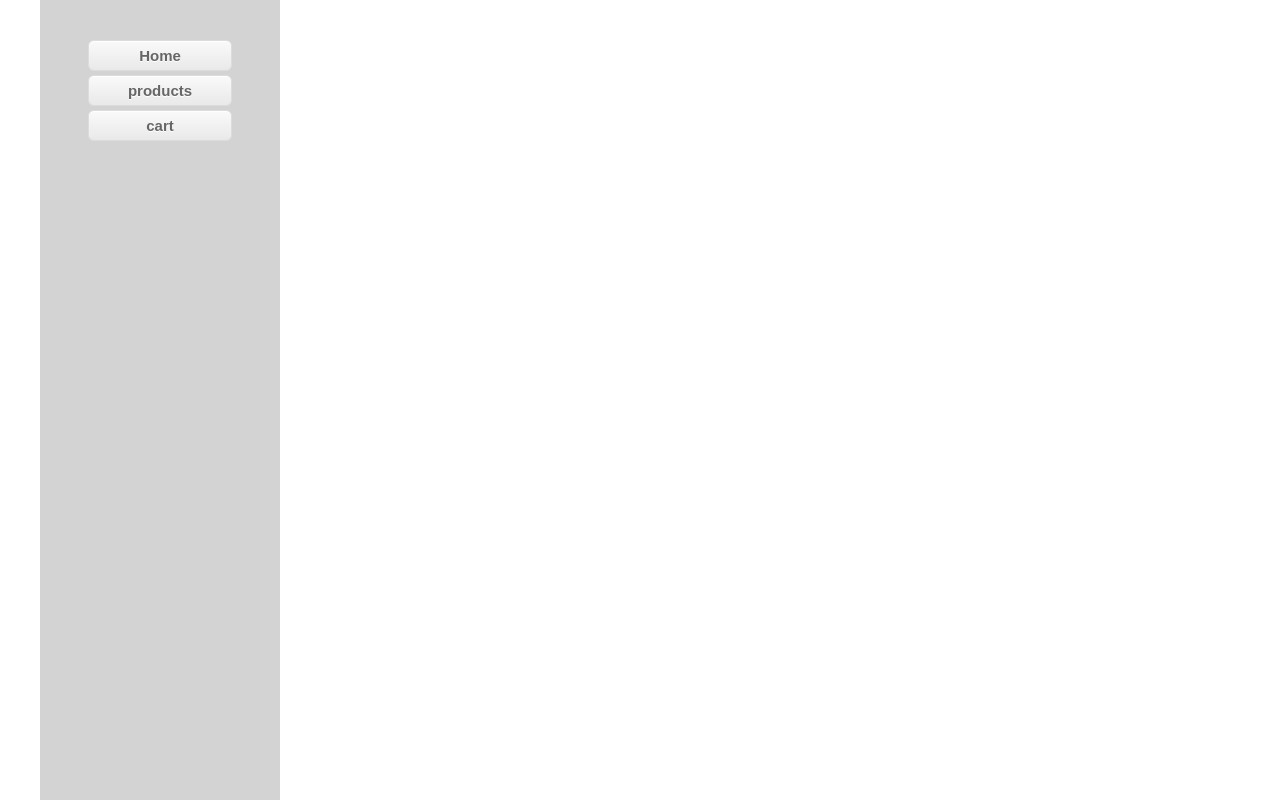
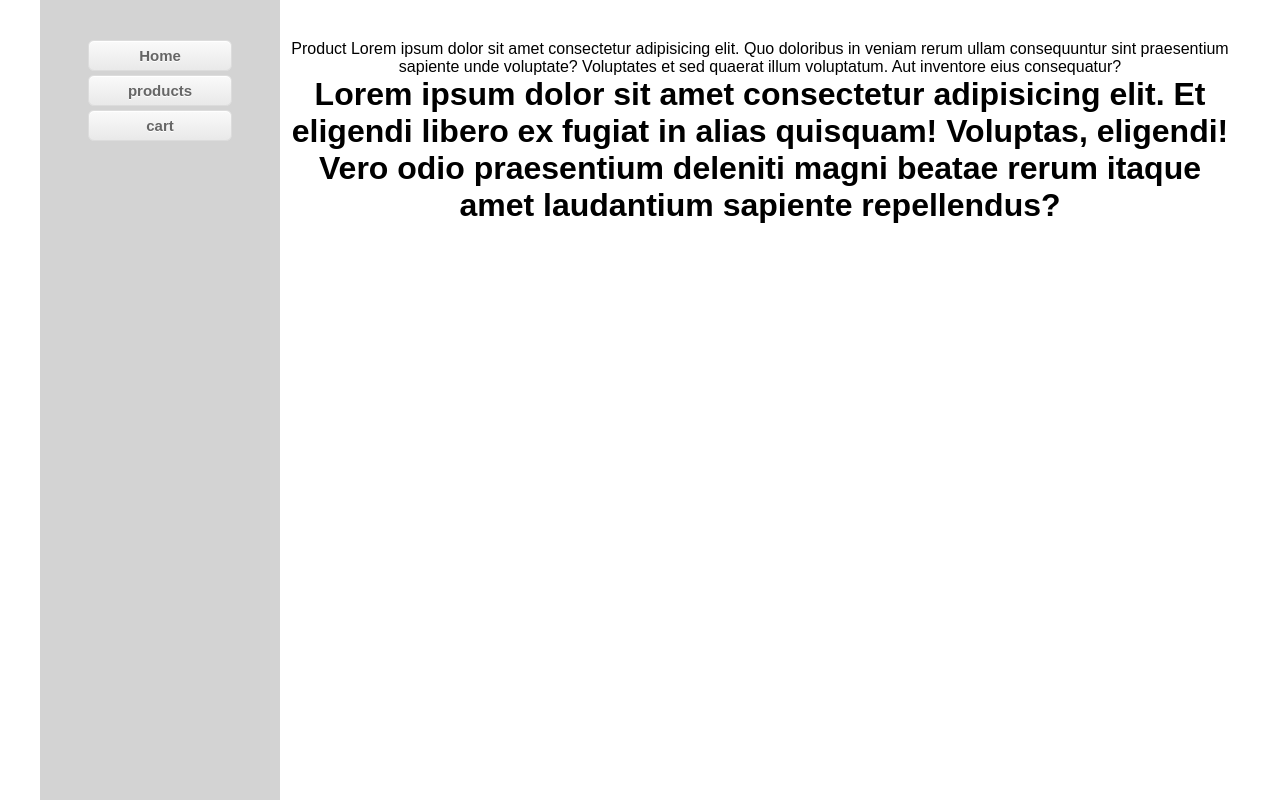
Before and after one commit to IG-Kim2511/me_2023-0830-shoping_cart-redux-styled_components-responsive-react, a React (Create React App) app: page /product/1 in a window 1280 px wide. Built offline with nearby package versions, Linux system fonts and the light colour scheme; a web font is replaced by a local one.

Commit message:
fix routes

```diff
--- a/src/App.js
+++ b/src/App.js
@@ -38,12 +38,12 @@
 
             <div className="world-right">
               <Routes>
-              <Route path="/" element={<Home />} />
+                <Route path="/" element={<Home />} />
 
-              <Route path="/products" element={<Products/>} />
-              <Route path="/product/:id" element={<product/>} />
-              <Route path="/cart" element={<Cart/>} />
-            </Routes>
+                <Route path="/products" element={<Products/>} />
+                <Route path="/product/:id" element={<Product/>} />
+                <Route path="/cart" element={<Cart/>} />
+              </Routes>
           </div>
       </div>
     </Router>
--- a/src/pages/Product.js
+++ b/src/pages/Product.js
@@ -1,8 +1,14 @@
 import React from 'react'
+
+import "./product.css"
 
 const Product = () => {
   return (
-    <div>Product</div>
+    <div>Product
+    Lorem ipsum dolor sit amet consectetur adipisicing elit. Quo doloribus in veniam rerum ullam consequuntur sint praesentium sapiente unde voluptate? Voluptates et sed quaerat illum voluptatum. Aut inventore eius consequatur?
+    <h1>
+    Lorem ipsum dolor sit amet consectetur adipisicing elit. Et eligendi libero ex fugiat in alias quisquam! Voluptas, eligendi! Vero odio praesentium deleniti magni beatae rerum itaque amet laudantium sapiente repellendus?</h1>
+    </div>
   )
 }
 
--- /dev/null
+++ b/src/pages/product.css
@@ -0,0 +1,3 @@
+/* *{
+    background: yellow;
+} */
```
Also changed, not shown: src/pages/products.css (line endings or trailing spaces).
